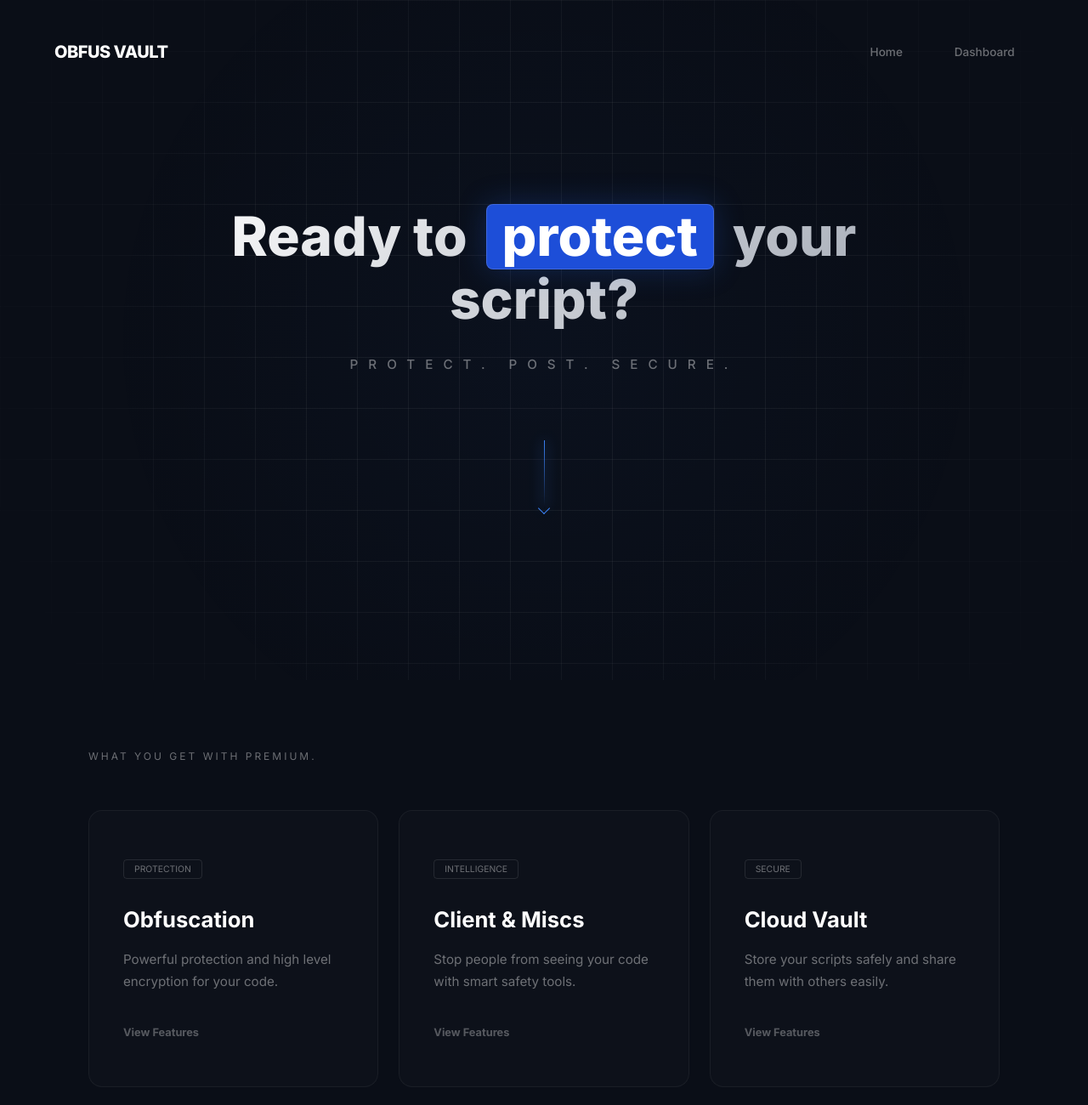
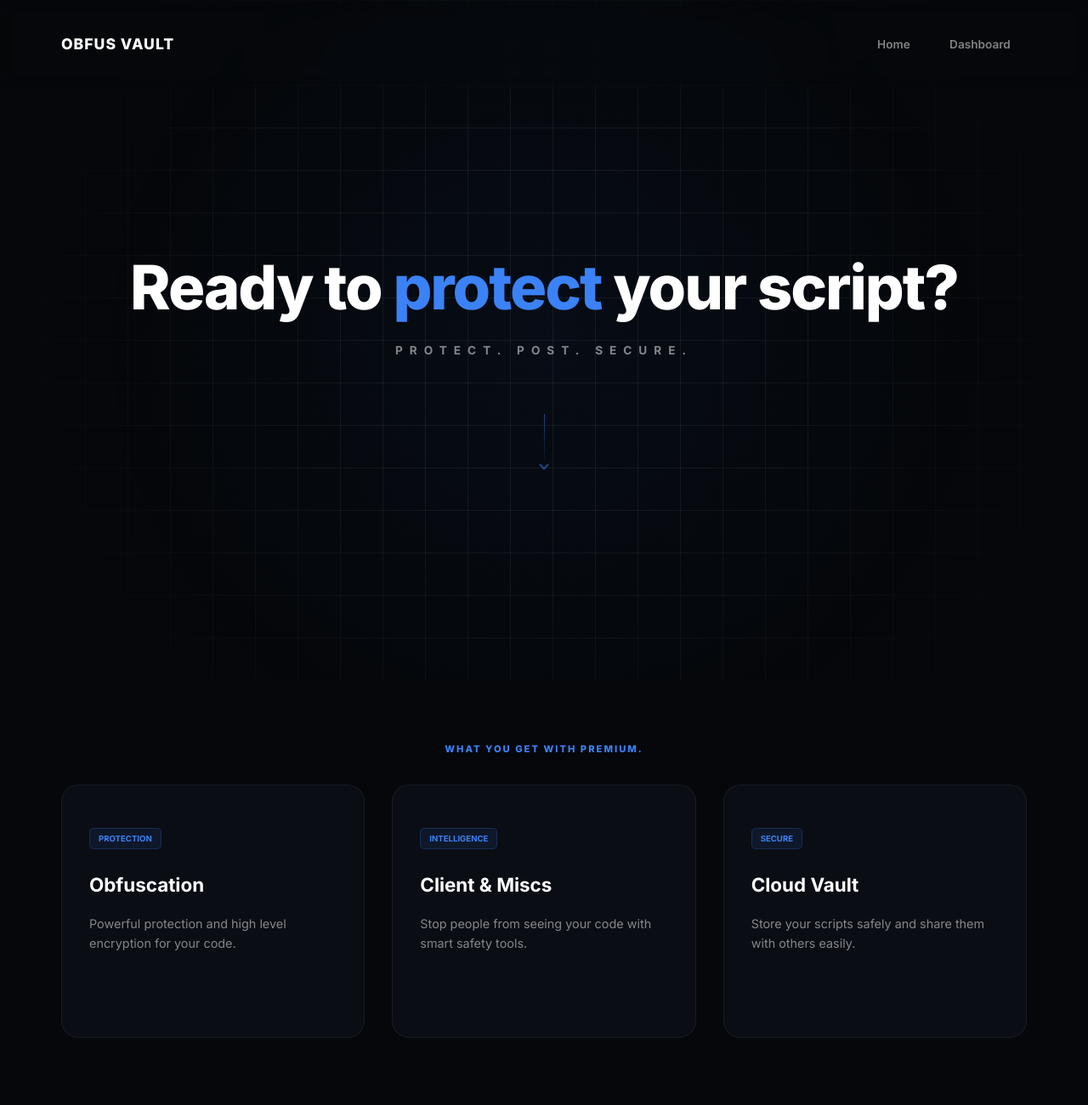
Before and after one commit to silentalex1/obfus-vault-, a plain HTML site: page index.html in a window 1280 px wide. Shown: the top 1300 px of the page at 85% size. Drawn offline with Linux system fonts and the light colour scheme.

Commit message:
Update style.css

```diff
--- a/style.css
+++ b/style.css
@@ -1,68 +1,66 @@
 :root {
-    --bg: #0a0e17;
-    --surface: #0d1117;
+    --bg: #05070a;
+    --surface: #0a0d14;
     --blue: #3b82f6;
     --white: #ffffff;
-    --muted: rgba(255, 255, 255, 0.4);
-    --line: rgba(255, 255, 255, 0.05);
+    --muted: rgba(255, 255, 255, 0.5);
+    --line: rgba(255, 255, 255, 0.06);
 }
 
 * { margin: 0; padding: 0; box-sizing: border-box; font-family: 'Inter', sans-serif; }
 
 ::-webkit-scrollbar { width: 6px; }
 ::-webkit-scrollbar-track { background: transparent; }
-::-webkit-scrollbar-thumb { background: var(--blue); }
+::-webkit-scrollbar-thumb { background: var(--blue); border-radius: 10px; }
 
-body { background: var(--bg); color: var(--white); overflow-x: hidden; min-height: 100vh; }
+body { background: var(--bg); color: var(--white); overflow-x: hidden; min-height: 100vh; line-height: 1.6; }
 
 .static-bg { position: fixed; inset: 0; z-index: -1; }
 .layer { position: absolute; inset: 0; }
 .grid-pattern {
     background-image: linear-gradient(var(--line) 1px, transparent 1px), linear-gradient(90deg, var(--line) 1px, transparent 1px);
-    background-size: 60px 60px;
-    mask-image: radial-gradient(circle at center, black 40%, transparent 95%);
+    background-size: 50px 50px;
+    mask-image: radial-gradient(circle at center, black 30%, transparent 90%);
 }
-.glow-center { background: radial-gradient(circle at center, rgba(59, 130, 246, 0.03) 0%, transparent 70%); }
+.glow-center { background: radial-gradient(circle at center, rgba(59, 130, 246, 0.05) 0%, transparent 70%); }
 
-nav { padding: 2.5rem 0; position: relative; z-index: 100; }
-.nav-inner { max-width: 1400px; margin: 0 auto; padding: 0 5%; display: flex; justify-content: space-between; align-items: center; }
-.logo { font-weight: 800; font-size: 1.25rem; letter-spacing: -0.5px; }
-.nav-links { display: flex; gap: 1rem; }
-.nav-item { text-decoration: none; color: var(--muted); font-size: 0.85rem; font-weight: 500; padding: 0.8rem 1.4rem; position: relative; transition: 0.3s; }
-.nav-item:hover { color: var(--white); }
-.nav-item::before { content: ''; position: absolute; inset: 0; background: rgba(255, 255, 255, 0.04); border: 1px solid rgba(255, 255, 255, 0.08); opacity: 0; transform: scale(0.95); transition: 0.3s cubic-bezier(0.17, 0.89, 0.32, 1.28); z-index: -1; }
-.nav-item:hover::before { opacity: 1; transform: scale(1); }
+nav { padding: 2rem 0; position: sticky; top: 0; z-index: 100; backdrop-filter: blur(10px); }
+.nav-inner { max-width: 1200px; margin: 0 auto; padding: 0 2rem; display: flex; justify-content: space-between; align-items: center; }
+.logo { font-weight: 800; font-size: 1.1rem; letter-spacing: 1px; }
+.nav-links { display: flex; gap: 0.5rem; }
+.nav-item { text-decoration: none; color: var(--muted); font-size: 0.85rem; font-weight: 600; padding: 0.6rem 1.2rem; border-radius: 8px; transition: 0.3s; }
+.nav-item:hover { color: var(--white); background: rgba(255,255,255,0.05); }
 
-.content { max-width: 1200px; margin: 0 auto; padding: 0 5%; }
-.hero { height: 75vh; display: flex; flex-direction: column; justify-content: center; align-items: center; text-align: center; }
-.hero-title { font-size: clamp(2.4rem, 6vw, 4rem); font-weight: 800; line-height: 1.1; margin-bottom: 2rem; max-width: 950px; background: linear-gradient(135deg, #fff 0%, #9ca3af 100%); -webkit-background-clip: text; -webkit-text-fill-color: transparent; }
-.blue-highlight { display: inline-block; background: #1d4ed8; padding: 2px 18px; border-radius: 8px; border: 1px solid rgba(255, 255, 255, 0.15); box-shadow: 0 0 35px rgba(37, 99, 235, 0.25); -webkit-text-fill-color: #fff; margin: 0 8px; }
-.hero-desc { font-size: 0.95rem; letter-spacing: 12px; color: var(--muted); text-transform: uppercase; font-weight: 500; }
+.content { max-width: 1200px; margin: 0 auto; padding: 0 2rem; }
+.hero { height: 80vh; display: flex; flex-direction: column; justify-content: center; align-items: center; text-align: center; }
+.hero-title { font-size: clamp(2.5rem, 8vw, 4.5rem); font-weight: 800; line-height: 1.1; margin-bottom: 1.5rem; letter-spacing: -2px; }
+.blue-highlight { color: var(--blue); }
+.hero-desc { font-size: 0.85rem; letter-spacing: 8px; color: var(--muted); text-transform: uppercase; font-weight: 700; }
 
-.visual-indicator { margin-top: 5rem; display: flex; flex-direction: column; align-items: center; }
-.stem { width: 1px; height: 80px; background: linear-gradient(to bottom, var(--blue), transparent); box-shadow: 0 0 15px var(--blue); }
-.arrow-head { width: 10px; height: 10px; border-right: 1px solid var(--blue); border-bottom: 1px solid var(--blue); transform: rotate(45deg); margin-top: -5px; }
+.visual-indicator { margin-top: 4rem; display: flex; flex-direction: column; align-items: center; opacity: 0.5; }
+.stem { width: 1px; height: 60px; background: linear-gradient(to bottom, var(--blue), transparent); }
+.arrow-head { width: 8px; height: 8px; border-right: 2px solid var(--blue); border-bottom: 2px solid var(--blue); transform: rotate(45deg); margin-top: -4px; }
 
-.features { padding: 10rem 0; }
-.label { font-size: 0.75rem; text-transform: uppercase; letter-spacing: 3px; color: var(--muted); margin-bottom: 3.5rem; }
-.feature-grid { display: grid; grid-template-columns: repeat(3, 1fr); gap: 1.5rem; }
-.f-card { background: rgba(255, 255, 255, 0.015); border: 1px solid var(--line); padding: 3.5rem 2.5rem; border-radius: 16px; cursor: pointer; transition: 0.4s cubic-bezier(0.16, 1, 0.3, 1); }
-.f-card:hover { background: rgba(255, 255, 255, 0.04); border-color: rgba(255, 255, 255, 0.15); transform: translateY(-8px); }
-.badge { font-size: 0.65rem; border: 1px solid rgba(255, 255, 255, 0.1); padding: 4px 12px; border-radius: 4px; color: var(--muted); display: inline-block; margin-bottom: 2rem; }
-.f-card h3 { font-size: 1.6rem; margin-bottom: 1.2rem; }
-.f-card p { color: var(--muted); line-height: 1.7; font-size: 0.95rem; margin-bottom: 2.5rem; }
-.f-hint { font-size: 0.8rem; font-weight: 700; color: var(--white); opacity: 0.3; transition: 0.3s; }
+.features { padding: 8rem 0; }
+.label { font-size: 0.7rem; text-transform: uppercase; letter-spacing: 2px; color: var(--blue); margin-bottom: 2rem; font-weight: 800; text-align: center; }
+.feature-grid { display: grid; grid-template-columns: repeat(3, 1fr); gap: 2rem; }
+.f-card { background: var(--surface); border: 1px solid var(--line); padding: 3rem 2rem; border-radius: 20px; cursor: pointer; transition: 0.3s; position: relative; overflow: hidden; }
+.f-card:hover { border-color: var(--blue); transform: translateY(-5px); box-shadow: 0 20px 40px rgba(0,0,0,0.4); }
+.badge { font-size: 0.6rem; background: rgba(59, 130, 246, 0.1); border: 1px solid rgba(59, 130, 246, 0.2); padding: 4px 10px; border-radius: 5px; color: var(--blue); display: inline-block; margin-bottom: 1.5rem; font-weight: 700; }
+.f-card h3 { font-size: 1.4rem; margin-bottom: 1rem; }
+.f-card p { color: var(--muted); font-size: 0.9rem; margin-bottom: 2rem; }
+.f-hint { font-size: 0.75rem; font-weight: 700; color: var(--blue); opacity: 0; transition: 0.3s; }
 .f-card:hover .f-hint { opacity: 1; }
 
-.buy-section { padding: 10rem 0; text-align: center; }
-.buy-text { font-size: clamp(2rem, 5vw, 3.2rem); font-weight: 700; margin-bottom: 3.5rem; }
-.buy-btn { display: inline-block; background: linear-gradient(135deg, #ffffff 0%, #d1d5db 100%); color: #000; padding: 1.3rem 4rem; text-decoration: none; font-weight: 800; border-radius: 6px; transition: 0.4s; box-shadow: 0 10px 40px rgba(0,0,0,0.4); }
-.buy-btn:hover { transform: scale(1.05) translateY(-3px); }
+.buy-section { padding: 8rem 0; text-align: center; }
+.buy-text { font-size: 2.5rem; font-weight: 800; margin-bottom: 2.5rem; }
+.buy-btn { display: inline-block; background: var(--white); color: #000; padding: 1.2rem 3rem; text-decoration: none; font-weight: 800; border-radius: 12px; transition: 0.3s; font-size: 1rem; }
+.buy-btn:hover { transform: scale(1.05); background: var(--blue); color: #fff; }
 
-.overlay { position: fixed; inset: 0; background: rgba(5,7,12,0.85); z-index: 1000; display: none; justify-content: center; align-items: center; padding: 2rem; }
-.modal { background: var(--surface); border: 1px solid var(--line); max-width: 550px; width: 100%; padding: 4rem; border-radius: 20px; display: none; animation: modalS 0.4s cubic-bezier(0.16, 1, 0.3, 1); }
-@keyframes modalS { from { opacity: 0; transform: scale(0.94); } to { opacity: 1; transform: scale(1); } }
-.modal h2 { font-size: 2.2rem; margin-bottom: 2.5rem; letter-spacing: -1px; }
-.row { padding: 1.1rem 0; border-bottom: 1px solid rgba(255,255,255,0.04); color: rgba(255,255,255,0.6); font-size: 1rem; font-weight: 500; }
+.overlay { position: fixed; inset: 0; background: rgba(0,0,0,0.8); z-index: 1000; display: none; justify-content: center; align-items: center; padding: 2rem; backdrop-filter: blur(5px); }
+.modal { background: var(--surface); border: 1px solid var(--line); max-width: 500px; width: 100%; padding: 3rem; border-radius: 24px; display: none; animation: modalS 0.3s ease-out; }
+@keyframes modalS { from { opacity: 0; transform: translateY(20px); } to { opacity: 1; transform: translateY(0); } }
+.modal h2 { font-size: 1.8rem; margin-bottom: 2rem; }
+.row { padding: 1rem 0; border-bottom: 1px solid var(--line); color: var(--muted); font-size: 0.95rem; }
 
-@media (max-width: 1000px) { .feature-grid { grid-template-columns: 1fr; } .hero-title { font-size: 2.4rem; } }
+@media (max-width: 900px) { .feature-grid { grid-template-columns: 1fr; } .hero-title { font-size: 2.8rem; } }
```
